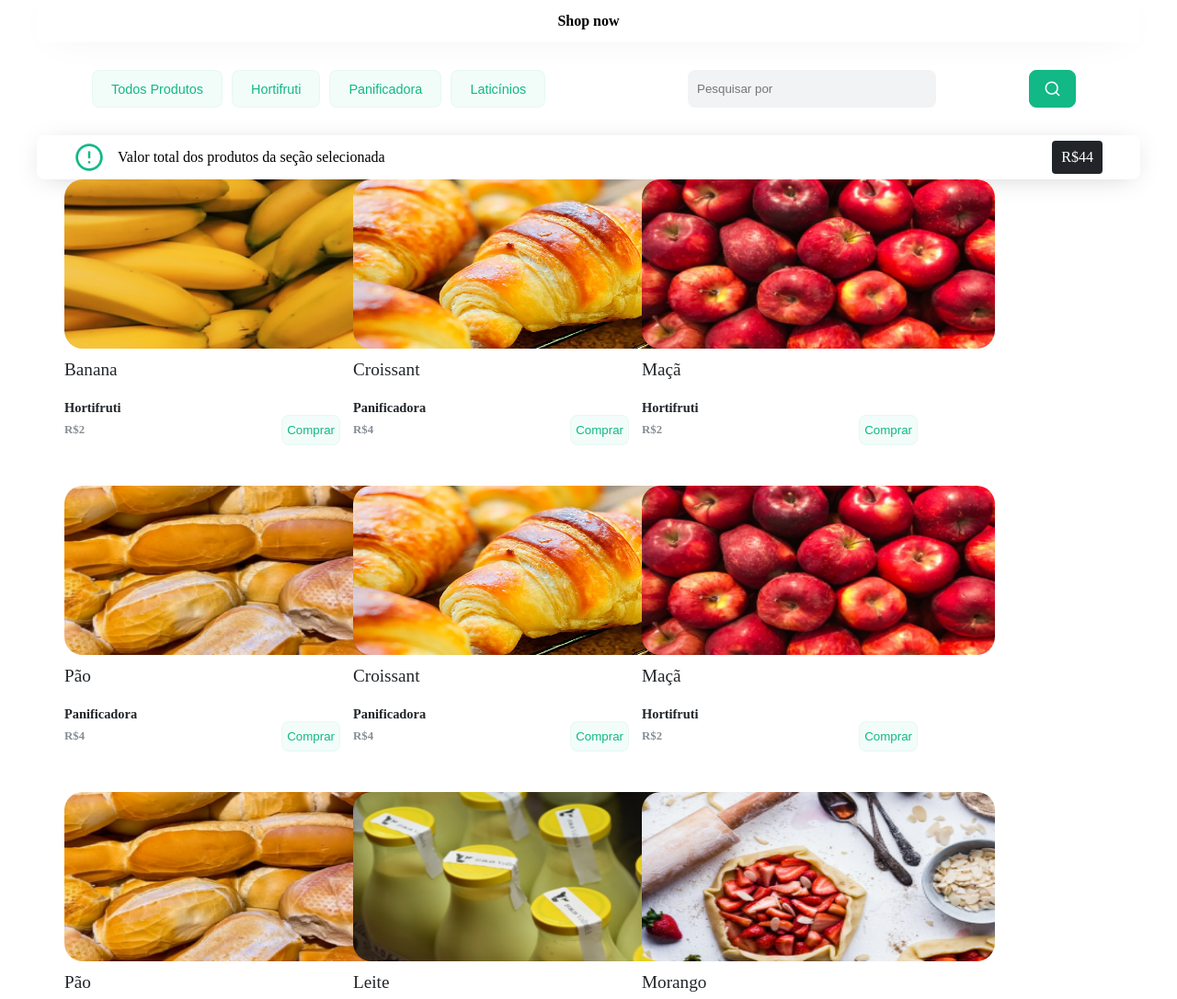
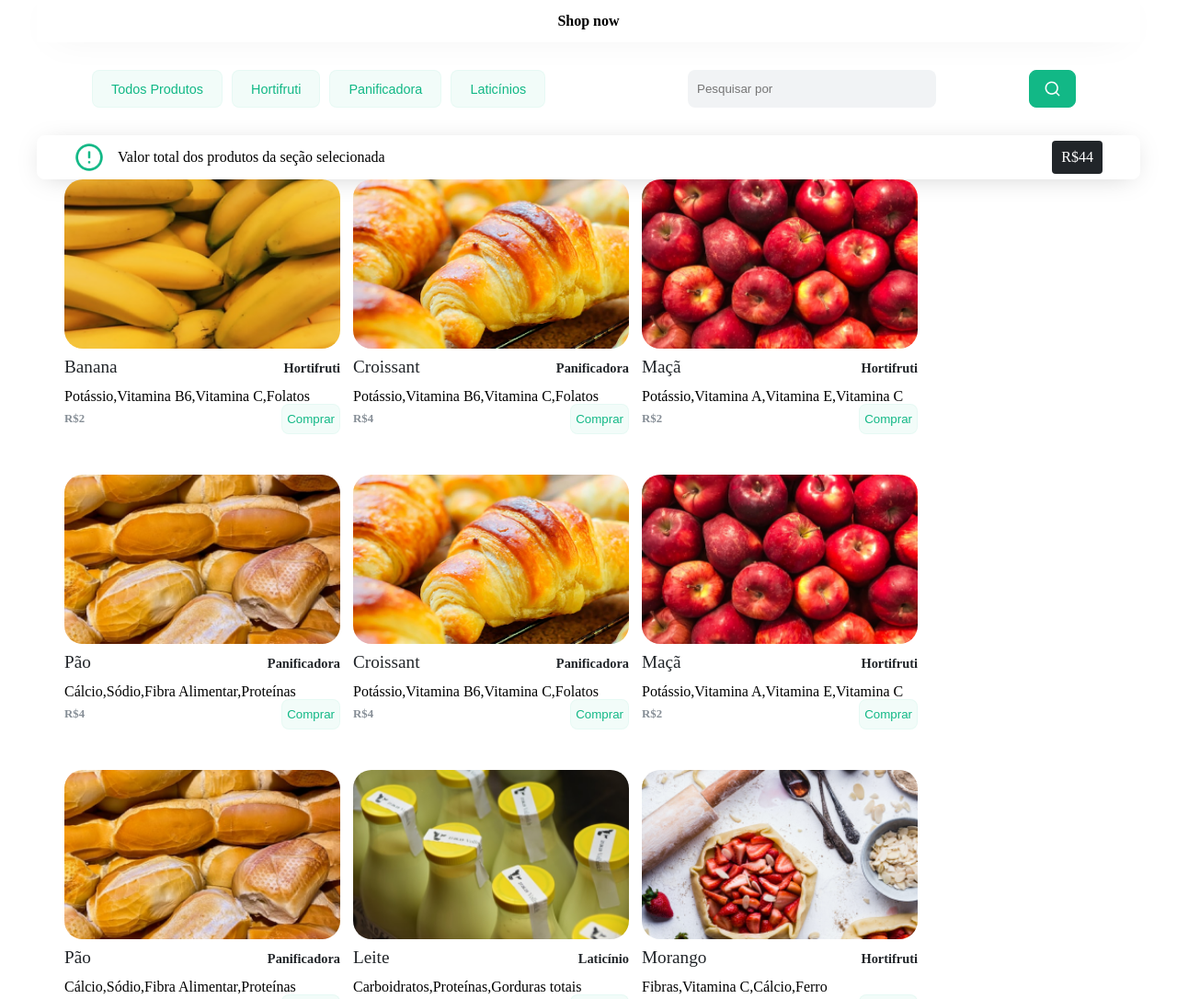
Before and after one commit to Kenzie-Academy-Brasil-Developers/entrega-lista-produtos-m2-sprint-1b-Brenoleitep, a plain HTML site: page index.html in a window 1280 px wide. Shown: the top 1086 px of the page at 92% size. Drawn offline with Linux system fonts and the light colour scheme.

Commit message:
correção

```diff
--- a/src/css/style.css
+++ b/src/css/style.css
@@ -138,10 +138,14 @@ main {
 
 .containerListaProdutos .secaoProdutos li {
     border-radius: 8px;
-    transition: ease-in-out 0.4s;
-    max-width: 100vw;
-    margin-bottom: 30px;
-    justify-content: center;
+        display: flex;
+        transition: ease-in-out 0.4s;
+        max-width: 100vw;
+        margin-bottom: 30px;
+        flex-wrap: wrap;
+        align-content: space-between;
+        align-items: baseline;
+        justify-content: space-between;
 }
 
 .containerListaProdutos ul li:hover {
@@ -205,6 +209,7 @@ main {
 
 .containerListaProdutos ul li div {
     display: flex;
+    min-width: 100%;
     justify-content: space-between;
 }
 
@@ -363,10 +368,6 @@ main {
         border-radius: 10px;
         text-align: center;
     }
-
-    .carrinho__ul li p {
-
-    }
 }
 
 @media (min-width: 1024px) {
@@ -387,7 +388,10 @@ main {
     .containerVitrine {
         flex-direction: column;
     }
-
+    .containerListaProdutos {
+        min-width: 75%;
+        min-height: 100vh;
+    }
     .containerListaProdutos ul {
         max-width: 95%;
         flex-wrap: wrap;
@@ -399,15 +403,12 @@ main {
     }
 
     .containerListaProdutos ul li img {
-        width: 30vw;
+        width: 100%;
     }
 
 }
 
 @media (min-width: 1440px) {
-
-
-
 
     .filtersContainer {
         max-width: 100%;
@@ -434,6 +435,7 @@ main {
     }
     .containerListaProdutos {
         min-width: 75%;
+        min-height: 100vh;
     }
     .containerListaProdutos .secaoProdutos {
 
--- a/src/js/dataProdutos.js
+++ b/src/js/dataProdutos.js
@@ -21,7 +21,13 @@ const produtos = [
         preco: 4,
         secao: 'Panificadora',
         categoria: 'Pães',
-        img: './src/img/croissant.jpeg'
+        img: './src/img/croissant.jpeg',
+        componentes: [
+            'Potássio',
+            'Vitamina B6',
+            'Vitamina C',
+            'Folatos'
+        ]
     },
     {
         id: 2,
@@ -61,7 +67,13 @@ const produtos = [
         preco: 4,
         secao: 'Panificadora',
         categoria: 'Pães',
-        img: './src/img/croissant.jpeg'
+        img: './src/img/croissant.jpeg',
+        componentes: [
+            'Potássio',
+            'Vitamina B6',
+            'Vitamina C',
+            'Folatos'
+        ]
     },
     {
         id: 5,
--- a/src/js/script.js
+++ b/src/js/script.js
@@ -20,7 +20,7 @@ function listarProdutos(database, secao) {
 listarProdutos(produtos, secaoProdutos);
 
 function criarCardProduto(produto, index) {
-  const { nome, preco, secao, img } = produto;
+  const { nome, preco, secao, img, componentes, id} = produto;
 
   let secaoProdutos = document.querySelector(".secaoProdutos");
   let tagLi = document.createElement("li");
@@ -30,6 +30,8 @@ function criarCardProduto(produto, index) {
   let tagPreco = document.createElement("p");
   let tagBtn = document.createElement("button");
   let tagDiv = document.createElement("div");
+  let tagCompo = document.createElement("h4");
+
 
   tagImg.src = img;
   tagImg.alt = nome;
@@ -37,10 +39,11 @@ function criarCardProduto(produto, index) {
   tagPreco.innerHTML = `R$${preco}`;
   tagSpan.innerText = secao;
   tagBtn.innerText = "Comprar";
-  tagBtn.id = index
+  tagBtn.id = id
+  tagCompo.innerText = componentes
 
   secaoProdutos.append(tagLi);
-  tagLi.append(tagImg, tagTitulo, tagSpan, tagDiv);
+  tagLi.append(tagImg, tagTitulo, tagSpan, tagCompo, tagDiv);
   tagDiv.append(tagPreco, tagBtn);
 
   return tagLi;
@@ -77,7 +80,6 @@ function criarCard (produto, index) {
   tagPreco.innerHTML = `<strong>R$${preco}</strong>`
   tagSecao.innerText = secao
   tagRemocao.innerText = "X"
-
   tagRemocao.id = index
 
   tagLi.append(tagImg, tagNome, tagPreco, tagRemocao)
@@ -110,6 +112,7 @@ function adicionarCarrinho(produto) {
 }
 
 
+
 function removerItens (event) {
 
   let btnRemover = event.target
@@ -117,14 +120,12 @@ function removerItens (event) {
   if (btnRemover.tagName === 'BUTTON') {
 
     let index = btnRemover.id
-console.log(btnRemover)
     carrinhoUl.innerHTML = ""
 
     arrayVazio.splice(index, 1)
     listarCarrinho(arrayVazio)
     carrinhoInfo(arrayVazio)
   }
-
 }
 carrinhoUl.addEventListener("click", removerItens)
 
@@ -140,6 +141,7 @@ let imgFodas = document.createElement("img")
 
   if (arrayVazio.length == 0) {
     carrinhoUl.appendChild(divVazio)
+    carrinhoInfo(arrayVazio)
   }
 
 function carrinhoInfo(arr) {
@@ -189,8 +191,9 @@ function buscarItem(data, pesquisaUsuario) {
     let pesquisa = pesquisaUsuario.toLowerCase();
     let nomeProduto = elem.nome.toLowerCase();
     let departamento = elem.secao.toLowerCase();
+    let categoria = elem.categoria.toLowerCase();
 
-    if (nomeProduto.includes(pesquisa) || departamento.includes(pesquisa)) {
+    if (nomeProduto.includes(pesquisa) || departamento.includes(pesquisa) || categoria.includes(pesquisa)) {
       newArray.push(elem);
     }
   });
```
